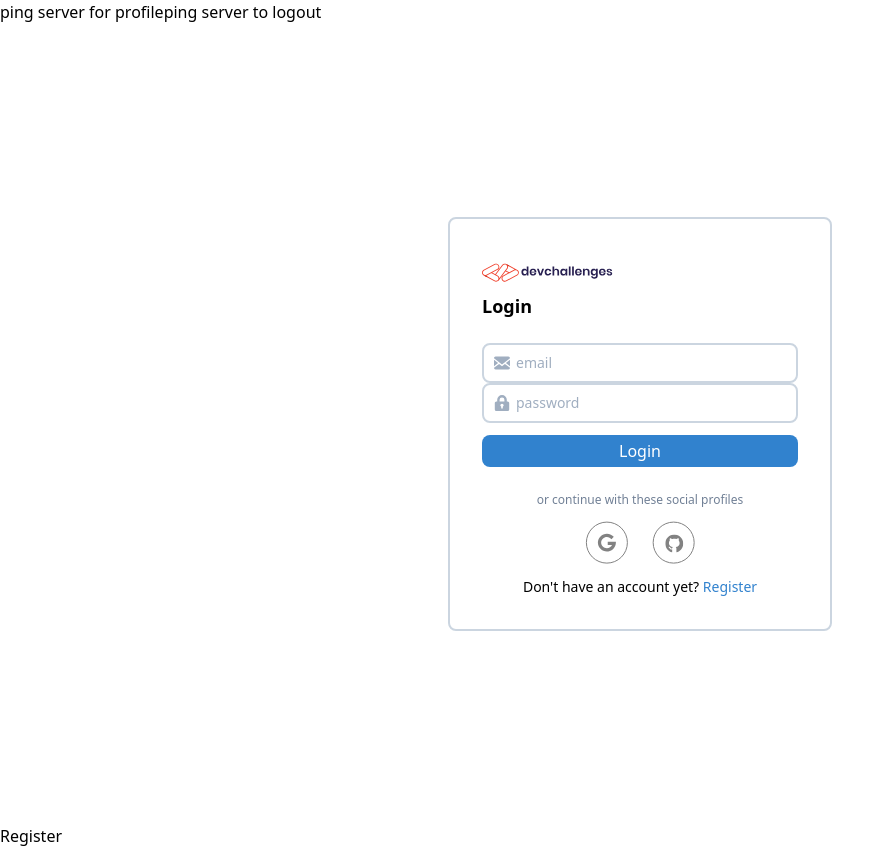
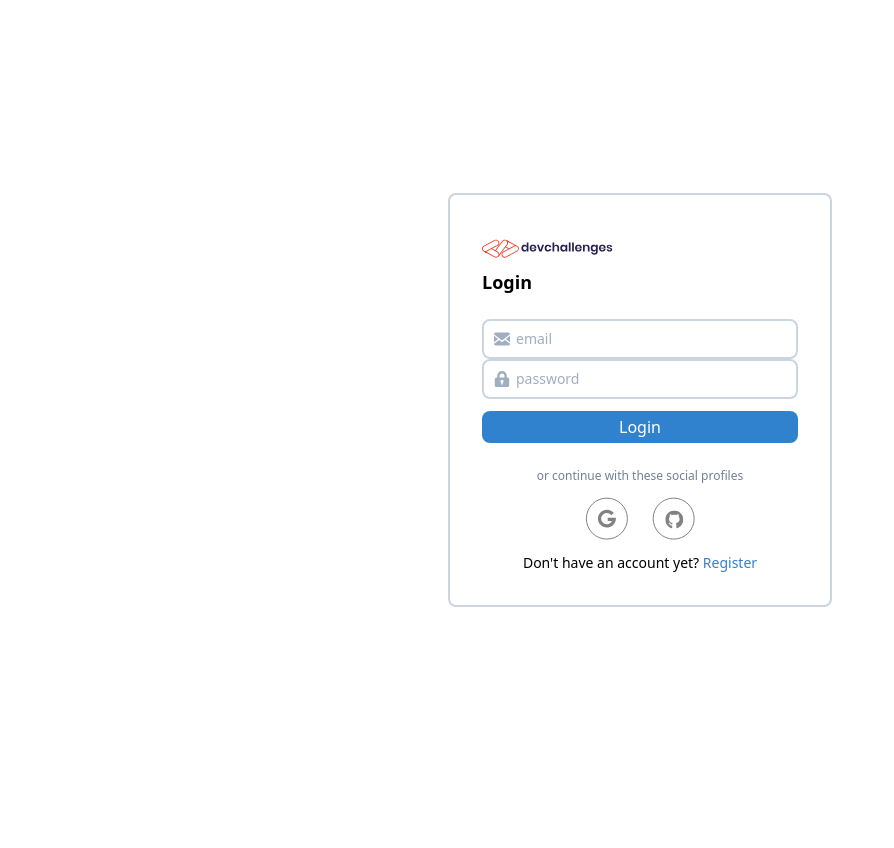
Before and after one commit to jeffn12/authapp-client, a React (Create React App) app: page / in a window 1280 px wide. Shown: the whole page, without its empty margins (0-894 px from the left). After the commit the page ends 800 px from the top, so only its background shows below. Built offline with nearby package versions, Linux system fonts and the light colour scheme.

Commit message:
feat: add react router

```diff
--- a/package.json
+++ b/package.json
@@ -11,6 +11,7 @@
     "npm-run-all": "^4.1.5",
     "react": "^16.13.1",
     "react-dom": "^16.13.1",
+    "react-router-dom": "^5.2.0",
     "react-scripts": "3.4.3",
     "tailwindcss": "^1.9.1"
   },
--- a/src/App.js
+++ b/src/App.js
@@ -1,9 +1,10 @@
 import React, { useState } from 'react';
 import { SignUp, Login, Profile } from './views';
 import axios from 'axios';
+import { BrowserRouter as Router, Route, Redirect } from 'react-router-dom';
 
 function App() {
-  const [toggle, setToggle] = useState(true);
+  const [loggedIn, setLoggedIn] = useState(false);
 
   const getProfile = () => {
     axios
@@ -16,14 +17,21 @@ function App() {
       .then((res) => console.log(res));
   };
   return (
-    <div>
-      <button onClick={getProfile}>ping server for profile</button>
-      <button onClick={handleLogout}>ping server to logout</button>
-      {toggle ? <Login /> : <SignUp />}
-      <button onClick={() => setToggle(!toggle)}>
-        {toggle ? 'Register' : 'Login'}
-      </button>
-    </div>
+    <Router>
+      <Route exact path="/">
+        {loggedIn ? (
+          <Redirect to="/profile" />
+        ) : (
+          <Login setLoggedIn={setLoggedIn} />
+        )}
+      </Route>
+      <Route path="/profile">
+        <Profile />
+      </Route>
+      <Route path="/register">
+        <SignUp />
+      </Route>
+    </Router>
   );
 }
 
--- a/src/views/Login.js
+++ b/src/views/Login.js
@@ -1,6 +1,7 @@
 import React from 'react';
 import { Lock, Envelope } from '../components/icons';
 import axios from 'axios';
+import { Redirect } from 'react-router-dom';
 
 function Login() {
   const handleSubmit = (e) => {
```
Also changed, not shown: 1 other file (tests, documents, lock files or other folders).
